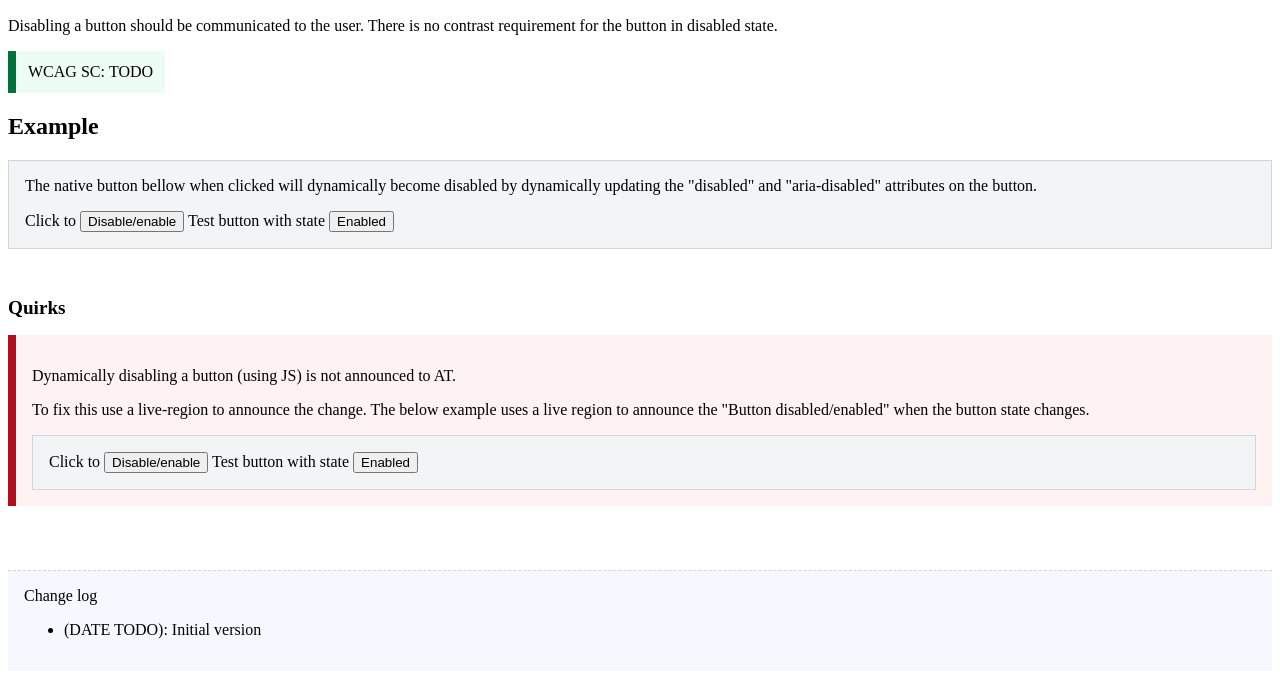
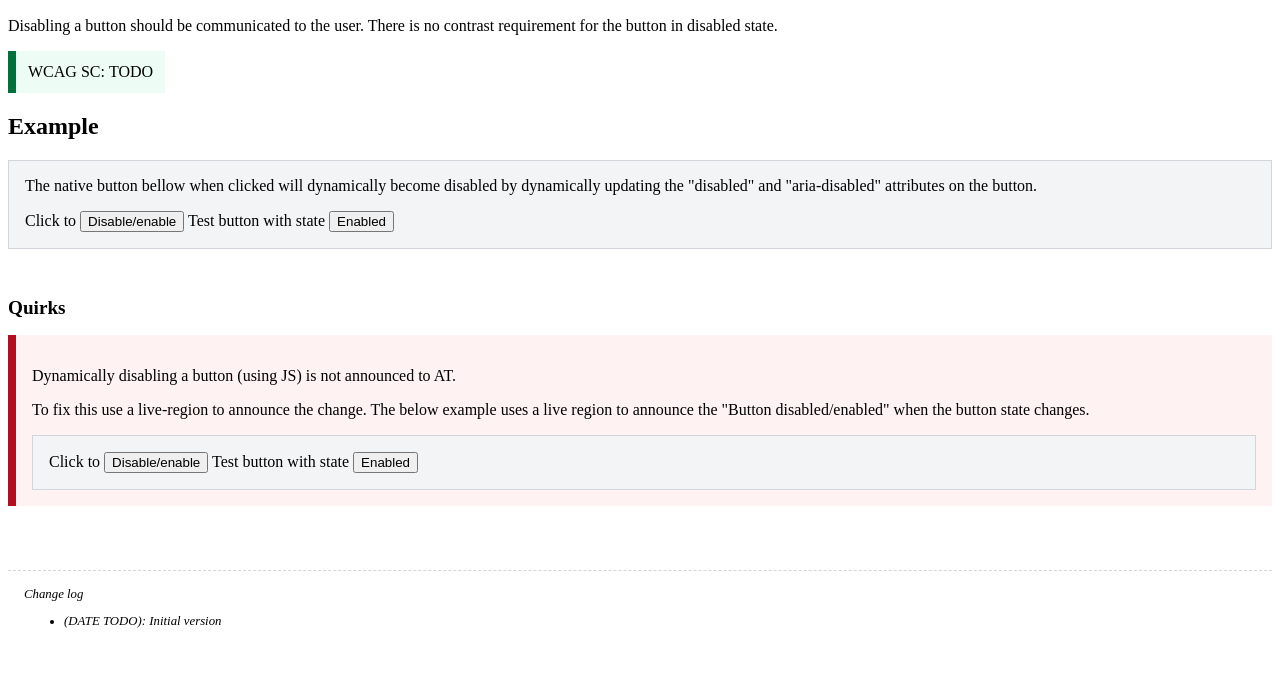
Before and after one commit to thiessenp-cds/a11y-testing, a website: page docs/button-disable.html in a window 1280 px wide. Shown: the part 110-788 px from the top of the page. Drawn offline with Linux system fonts and the light colour scheme.

Commit message:
Updates footer

```diff
--- a/docs/style/styles.css
+++ b/docs/style/styles.css
@@ -39,8 +39,10 @@
 footer {
   margin-top: 4rem;
   padding: 1rem;
-  background-color: #f5f8fe;
+  /* background-color: #f5f8fe; */
   border-top: 1px dashed #d2d5db;
+  font-style: italic;
+  font-size: .8rem;
 }
 
 
```
